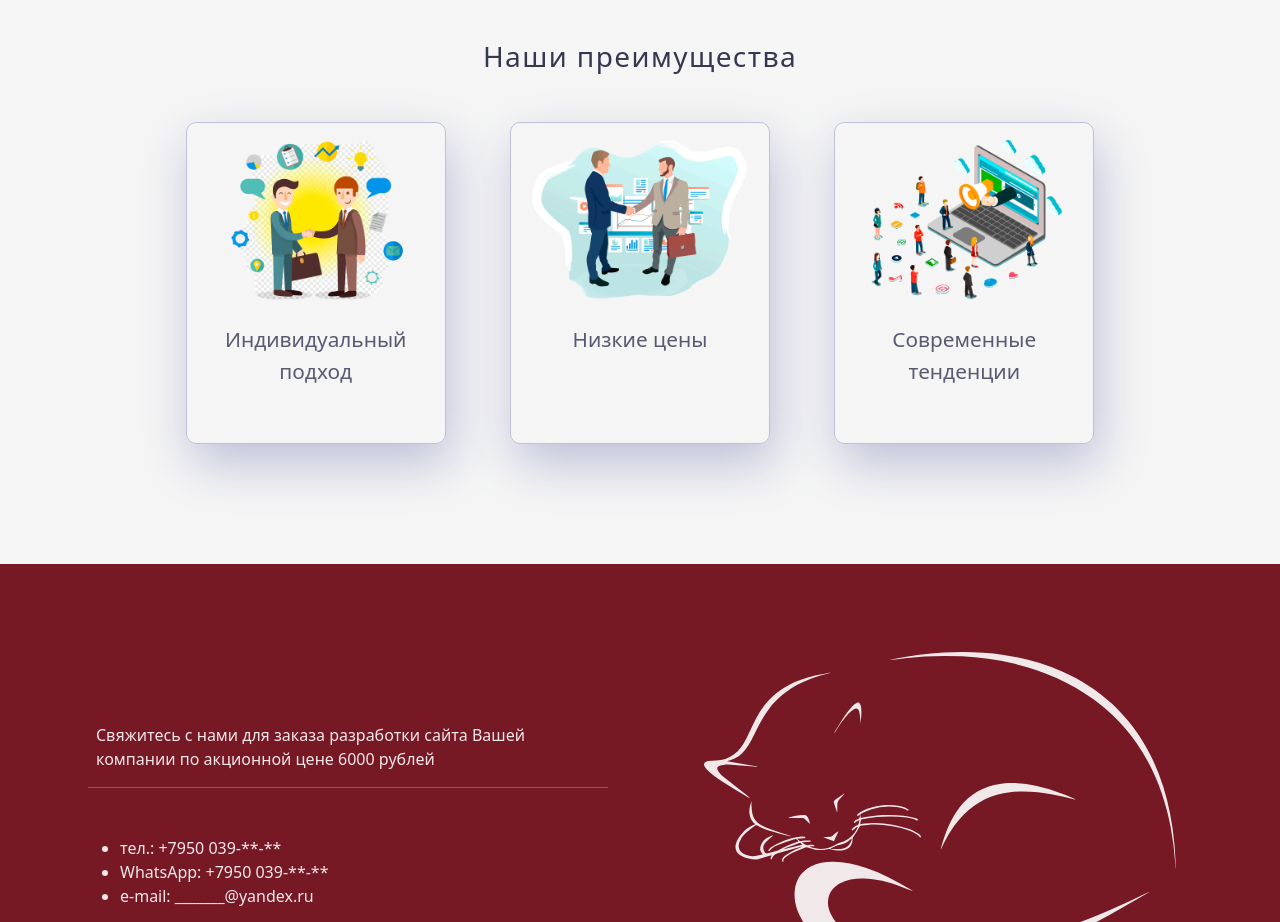
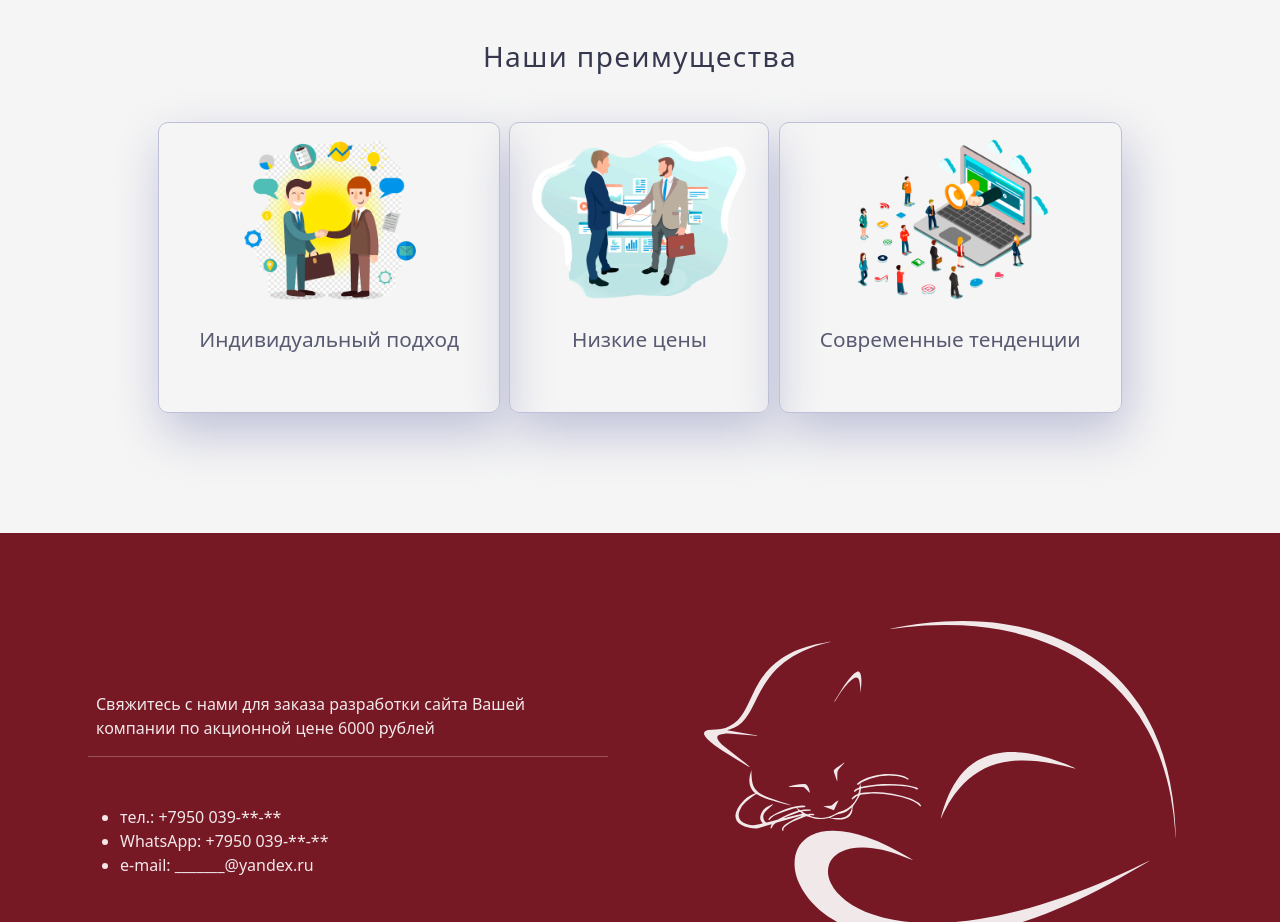
Before and after one commit to azolanda/my_site, a plain HTML site: page index.html in a window 1280 px wide. Shown: the part 2600-3522 px from the top of the page. Drawn offline with nearby package versions, Linux system fonts and the light colour scheme.

Commit message:
next next next change

```diff
--- a/style.css
+++ b/style.css
@@ -173,7 +173,7 @@ body {
 
 .advantages__item {
   min-height: 35vh;
-  width: 260px;
+  min-width: 260px;
   border: 1px solid #bec0d7;
   border-radius: 10px;
   display: -webkit-box;
```
Also changed, not shown: 1 other file.
